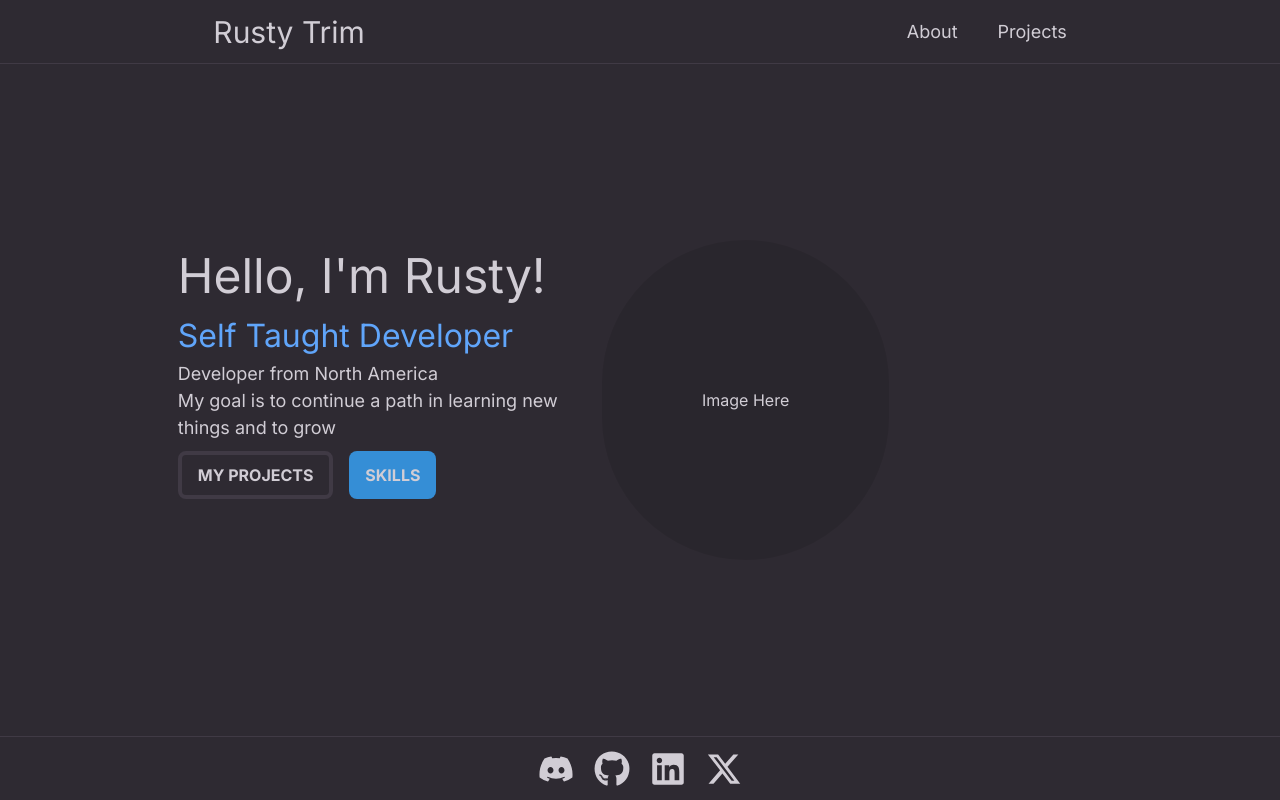
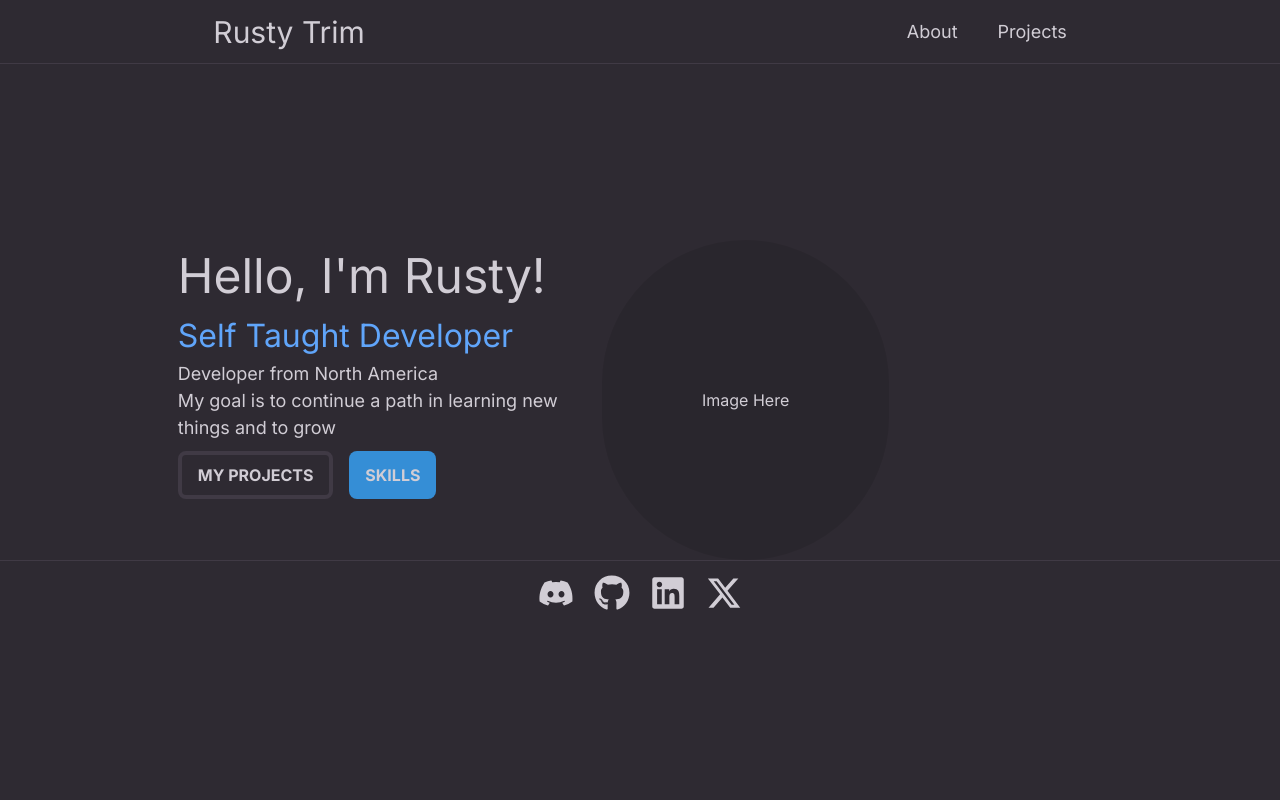
Before and after one commit to rustytrim/portfolio, a Next.js app: page / in a window 1280 px wide. Built offline with nearby package versions, Linux system fonts and the light colour scheme.

Commit message:
chore: update styles

```diff
--- a/src/app/globals.css
+++ b/src/app/globals.css
@@ -20,14 +20,15 @@ body {
   color: var(--fg-primary) !important;
   width: 100%;
   height: 100%;
+  overflow-y: auto;
 }
 
 main {
   padding-top: 4rem !important;
-  height: calc(100% - 4rem);
-  width: 100%;
   display: flex;
   flex-direction: column;
+  overflow: none;
+  flex-grow: 1;
 }
 
 a {
@@ -36,6 +37,41 @@ a {
 
 a:hover {
   color: rgb(59 130 246);
+}
+
+@media only screen and (max-width: 600px) {
+
+  button {
+    font-size: x-small;
+    padding: 0.25rem 0.75rem;
+  }
+
+  button#border {
+    border: 2px solid var(--bg-border);
+  }
+
+  h1 {
+    font-size: x-large;
+  }
+
+  h2 {
+    font-size: large;
+  }
+
+  p {
+    font-size: x-small;
+  }
+}
+
+@media only screen and (min-width: 600px) {
+
+  button {
+    font-size: medium;
+    padding: 0.5rem 1rem;
+  }
+
+  button#border {
+    border: 4px solid var(--bg-border);
   }
 
   h1 {
@@ -49,9 +85,9 @@ h2 {
   p {
     font-size: large;
   }
+}
 
 button {
-  padding: 0.5rem 1rem;
   border-radius: 0.5rem;
   text-transform: uppercase;
   font-weight: bold;
@@ -62,10 +98,6 @@ button:hover {
   border-radius: 1rem;
 }
 
-button#border {
-  border: 4px solid var(--bg-border);
-}
-
 button#border:hover {
   border-color: var(--bg-accent);
 }
```
Lines whose indentation alone changed are shown as unchanged.
